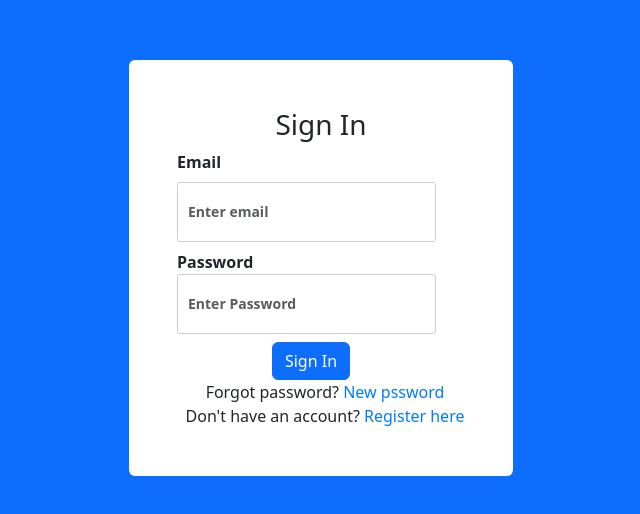
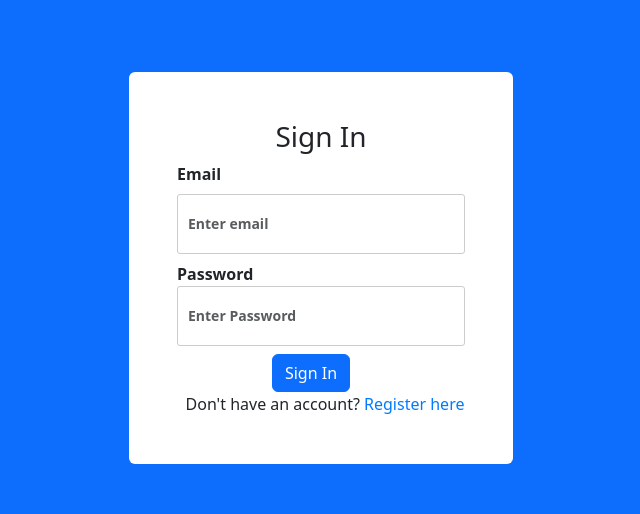
Before and after one commit to najeebib/Games-store-app, a React (Create React App) app in the folder client/: page /Signin in a window 1280 px wide. Shown: the part 132-646 px from the top of the page, without its empty margins (319-959 px from the left). Built offline with nearby package versions, Linux system fonts and the light colour scheme.

Commit message:
fixed some ui issues

```diff
--- a/client/src/Components/Login.js
+++ b/client/src/Components/Login.js
@@ -84,10 +84,6 @@ function Login() {
                         <button className='btn btn-primary' onClick={handleSubmit}>Sign In</button>
                     </div>
                     <p className='text-right ms-2'>
-                        Forgot password?{' '}
-                        <Link to="/Signup">New pssword</Link>
-                    </p>
-                    <p className='text-right ms-2'>
                         Don't have an account?{' '}
                         <Link to="/Signup">Register here</Link>
                     </p>
--- a/client/src/Components/Register.css
+++ b/client/src/Components/Register.css
@@ -26,8 +26,8 @@
   }
 
   input[type="email"],
-  input[type="password"] {
-    width: 90%;
+  input[type="password"],
+  input[type="text"] {
     padding: 10px;
     border: 1px solid #ccc;
     border-radius: 3px;
--- a/client/src/Components/Register.js
+++ b/client/src/Components/Register.js
@@ -36,6 +36,7 @@ function Register() {
                 if (response.ok) {
                   const data = await response.json();
                   console.log(data);
+                  navigate('/Signin')
                 } else {
                   console.error('GET Error - Response Status:', response.status);
                 }
```
